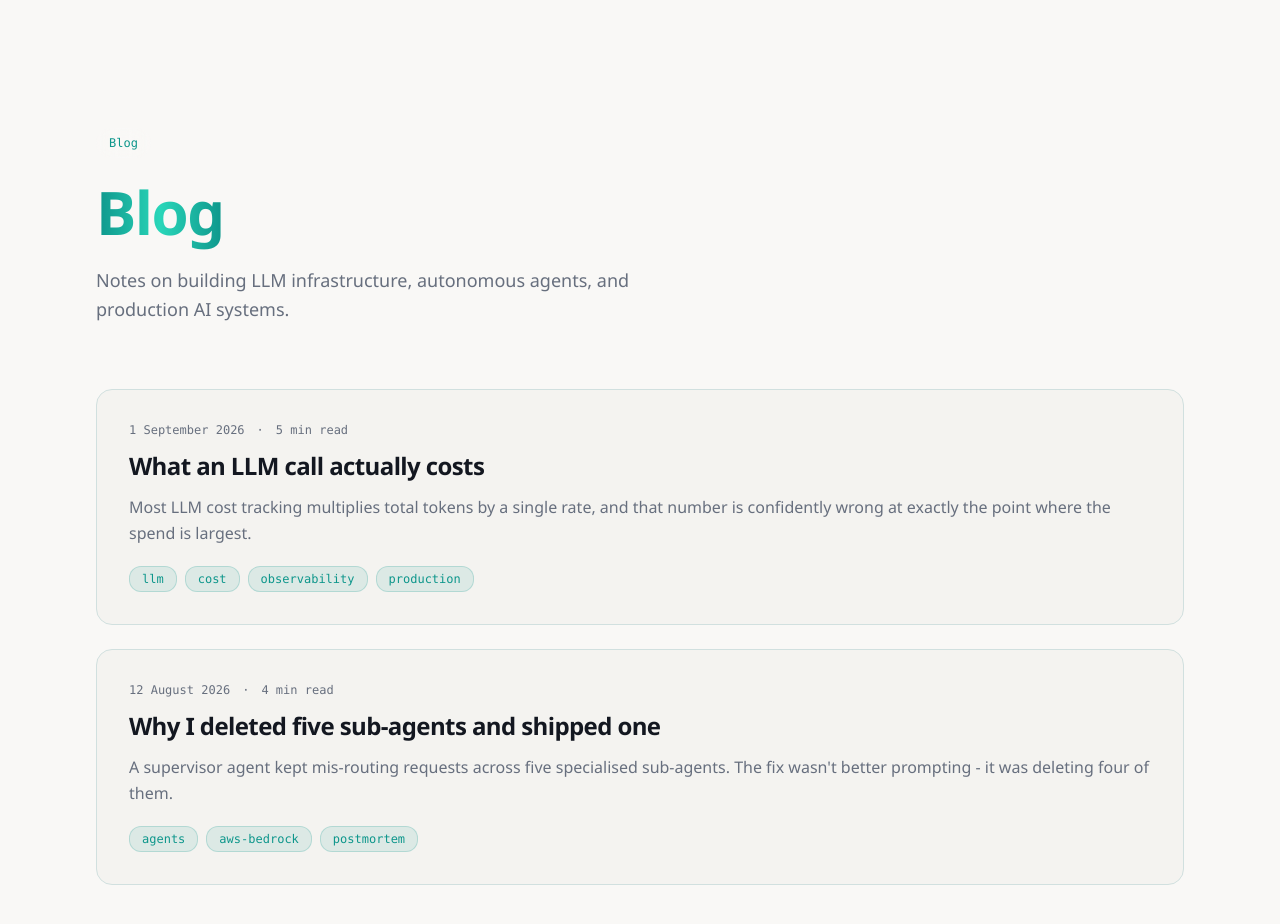
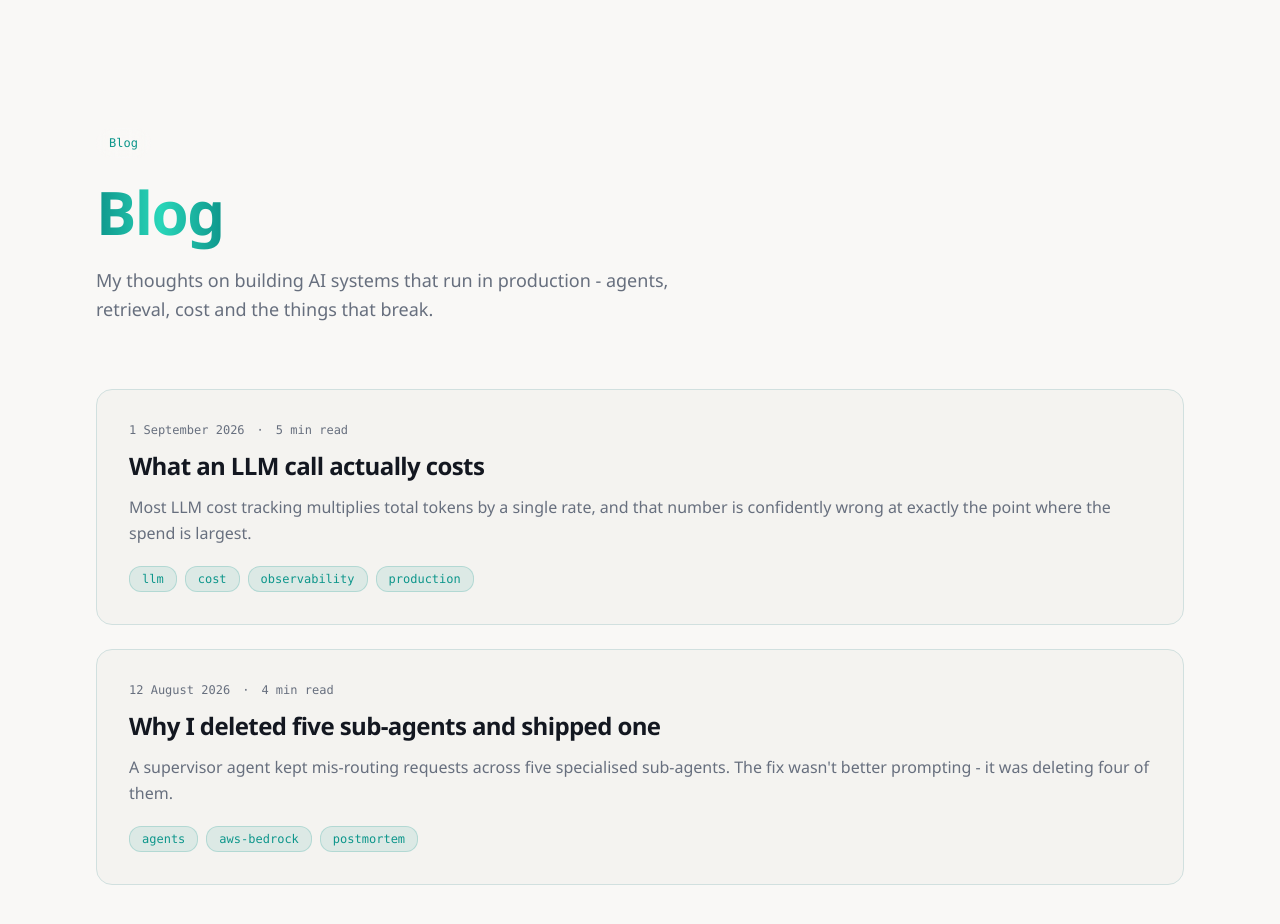
Before and after one commit to Emmanuel-Samuel/ai-portfolio, a Next.js app: page /blog in a window 1280 px wide. Shown: the top 924 px of the page. Built offline with nearby package versions, Linux system fonts and the light colour scheme.

Commit message:
Blog description: 'My thoughts on...'

```diff
--- a/src/app/blog/page.tsx
+++ b/src/app/blog/page.tsx
@@ -5,7 +5,7 @@ import { siteConfig, ogLocale } from "@/lib/seo/site";
 
 export const metadata: Metadata = {
   title: `Blog — ${siteConfig.author}`,
-  description: "Notes on building LLM infrastructure, autonomous agents, and production AI systems.",
+  description: "My thoughts on building AI systems that run in production - agents, retrieval, cost and the things that break.",
   alternates: {
     canonical: `${siteConfig.siteUrl}/blog`,
   },
@@ -14,13 +14,13 @@ export const metadata: Metadata = {
     locale: ogLocale,
     url: `${siteConfig.siteUrl}/blog`,
     title: `Blog — ${siteConfig.author}`,
-    description: "Notes on building LLM infrastructure, autonomous agents, and production AI systems.",
+    description: "My thoughts on building AI systems that run in production - agents, retrieval, cost and the things that break.",
     siteName: siteConfig.siteName,
   },
   twitter: {
     card: "summary_large_image",
     title: `Blog — ${siteConfig.author}`,
-    description: "Notes on building LLM infrastructure, autonomous agents, and production AI systems.",
+    description: "My thoughts on building AI systems that run in production - agents, retrieval, cost and the things that break.",
   },
 };
 
@@ -38,7 +38,7 @@ export default function BlogPage() {
             <span className="text-gradient">Blog</span>
           </h1>
           <p className="text-muted-foreground leading-relaxed max-w-xl text-lg">
-            Notes on building LLM infrastructure, autonomous agents, and production AI systems.
+            My thoughts on building AI systems that run in production - agents, retrieval, cost and the things that break.
           </p>
         </div>
 
```
